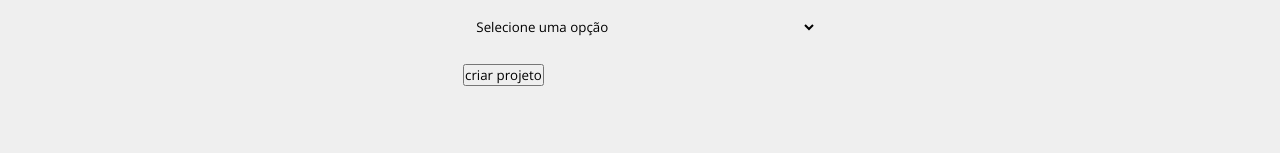
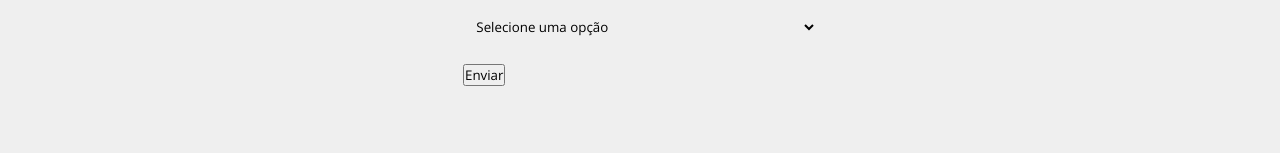
Before and after one commit to RusthenRonald/Projeto-React, a JavaScript app in the folder new-project/: page /newproject in a window 1280 px wide. Shown: the part 492-645 px from the top of the page. Built offline with nearby package versions, Linux system fonts and the light colour scheme; the HTML template or start-up script is replaced by a standard one; a web font is replaced by a local one.

Commit message:
mudando input submit para button

```diff
--- a/new-project/src/components/form/Submit.js
+++ b/new-project/src/components/form/Submit.js
@@ -0,0 +1,8 @@
+import styles from './Submit.module.css'
+function Submit({text}){
+    return(
+        <div>
+            <button>{text}</button>
+        </div>
+    )
+} export default Submit
--- a/new-project/src/components/project/ProjectForm.js
+++ b/new-project/src/components/project/ProjectForm.js
@@ -1,6 +1,7 @@
 import styles from './ProjectForm.module.css'
 import Input from '../form/Input'
 import Select from '../form/Select'
+import Submit from '../form/Submit'
 function ProjectForm(){
     return(
         <form className={styles.form}>
@@ -15,9 +16,7 @@ function ProjectForm(){
                 name='budget'
                 placeholder='Insira o orçamento total'/>
             <Select name='category_id' text='Selecione a categoria'/>
-            <div>
-                <input type="submit" value='criar projeto'></input>
-            </div>
+           <Submit text='Enviar'/>
         </form>
     )
 } export default ProjectForm
```
